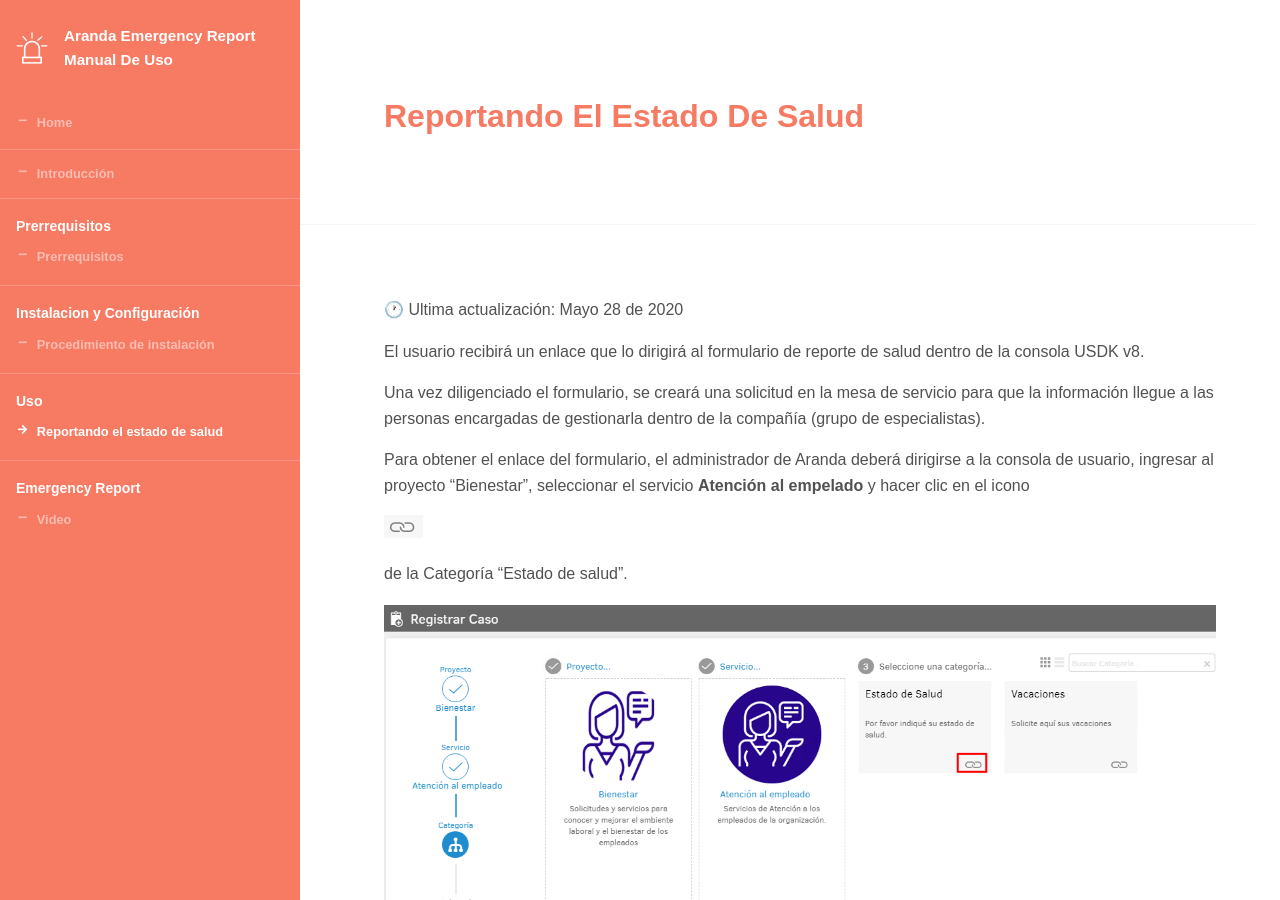
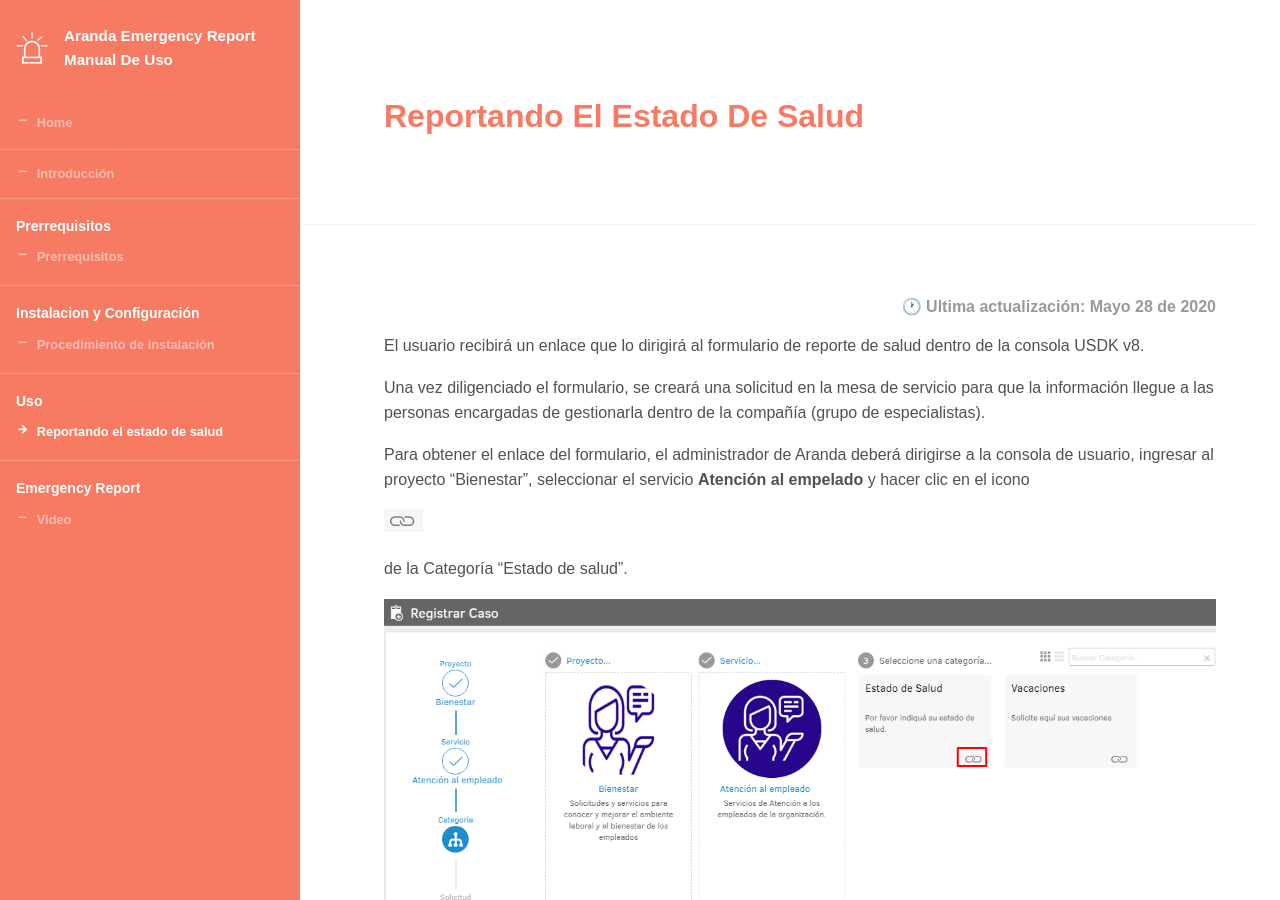
Before and after one commit to Nats85/ArandaEmergencyReport, a Jekyll site: the page built from _docs/uso/uso.md, in a window 1280 px wide and 900 px high. Built offline with Jekyll 4.4.1, drawn with Linux system fonts in a browser that asks for light colours.

Commit message:
Update uso.md

```diff
--- a/_docs/uso/uso.md
+++ b/_docs/uso/uso.md
@@ -2,7 +2,12 @@
 title: Reportando el estado de salud
 info:
 ---
-🕐 Ultima actualización: Mayo 28 de 2020
+###### 🕐 Ultima actualización: Mayo 28 de 2020
+
+
+
+
+
 
 El usuario recibirá un enlace que lo dirigirá al formulario de reporte de salud
 dentro de la consola USDK v8.
```
